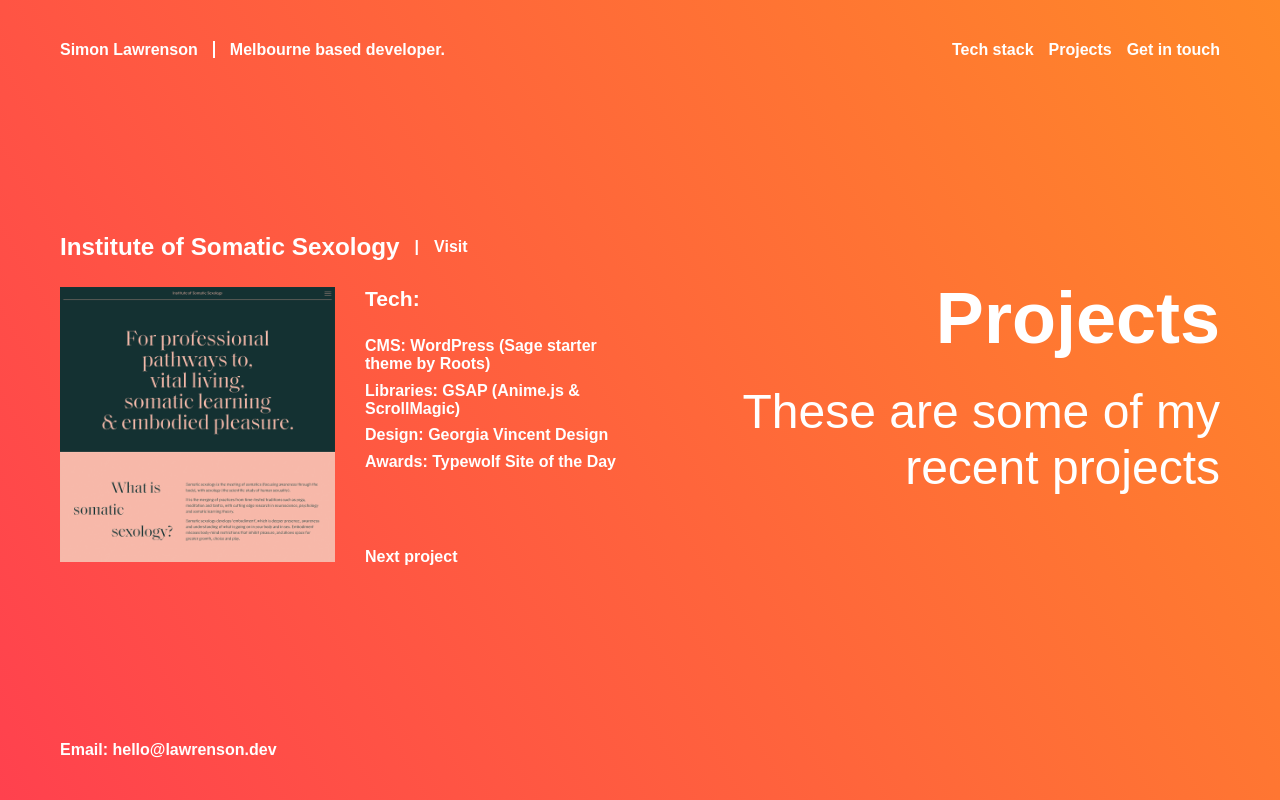
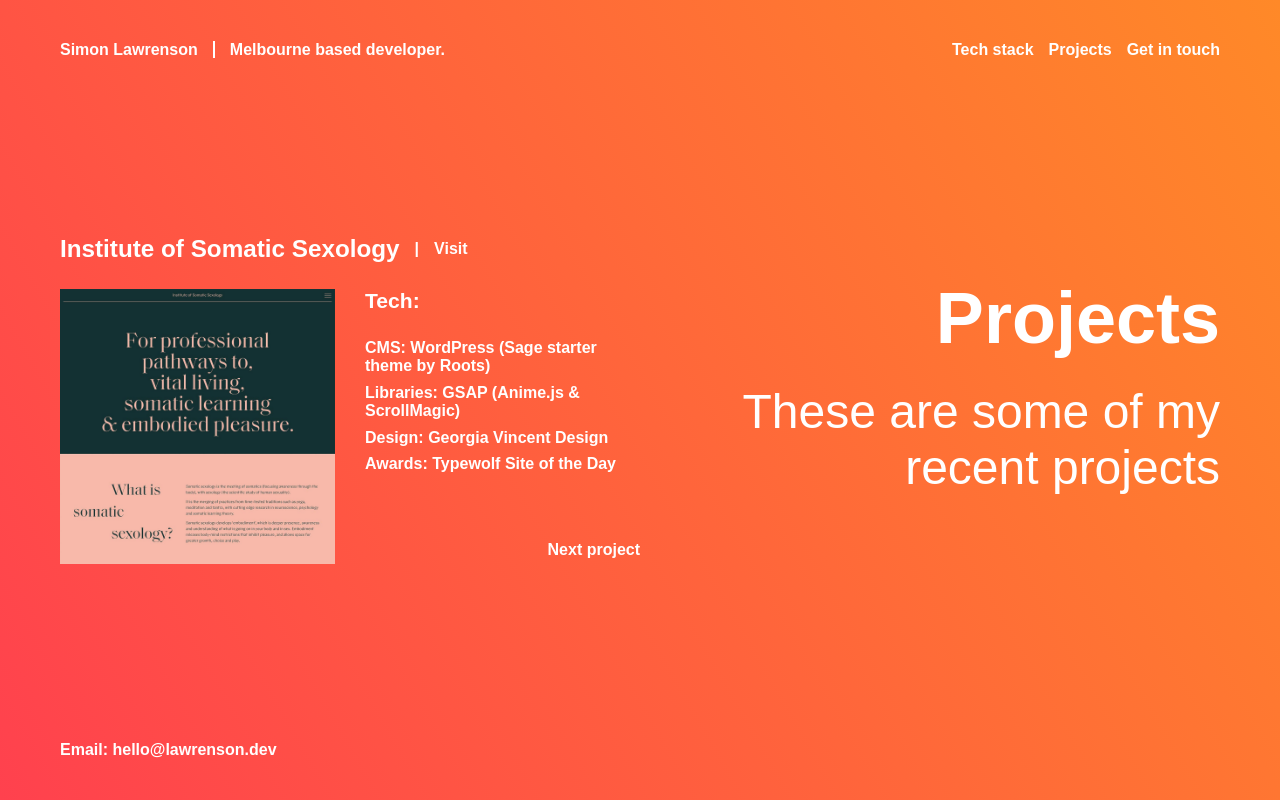
Before and after one commit to simonlawrenson/lawrenson.dev, a Gatsby site: page /projects in a window 1280 px wide. Built offline with nearby package versions, Linux system fonts and the light colour scheme; Gatsby itself is replaced by a stand-in of ours; a web font is replaced by a local one; what @fortawesome/pro-regular-svg-icons would draw is missing.

Commit message:
Add Slick Carousel functionality

```diff
--- a/package.json
+++ b/package.json
@@ -40,7 +40,9 @@
     "react": "^16.12.0",
     "react-dom": "^16.12.0",
     "react-helmet": "^5.2.1",
+    "react-slick": "^0.25.2",
     "react-typography": "^0.16.19",
+    "slick-carousel": "^1.8.1",
     "typeface-spacegrotesk": "0.0.66",
     "typography": "^0.16.19"
   },
--- a/src/components/projectComponent.js
+++ b/src/components/projectComponent.js
@@ -1,9 +1,10 @@
 import React from "react"
+import Img from "gatsby-image"
 import { FontAwesomeIcon } from '@fortawesome/react-fontawesome'
 import '../utils/fontawesome'
 
 export default ( props ) => (
-  <div className="col">
+  <div className={"project-slide " + props.class}>
     <div className="project-tech-title">
       <h2>{props.name}</h2>
       <p><span className="spacer">|</span>
@@ -14,15 +15,14 @@
     </div>
     <div className="project-component-container">
       <div className="col col-gutter-right">
-        <img src={ props.img } alt={ props.name + " project preview" } />
+        <Img fluid={ props.img } />
       </div>
       <div className="col col-gutter-left ">
         <h3 className="project-tech">Tech:</h3>
-        <p className="project-tech-list">{ props.cms }</p>
-        <p className="project-tech-list">{ props.js }</p>
-        <p className="project-tech-list">{ props.design }Design: <a href={ props.designLink } title="Visit site" rel="nofollow noopener noreferrer" target="_blank">{ props.designText }</a></p>
-        <p className="project-tech-list">Awards: <a href={ props.awardLink } title="Visit site" rel="nofollow noopener noreferrer" target="_blank">{ props.awardText }</a></p>
-        <a href="/next-project" className="project-next" title="Next project">Next project <FontAwesomeIcon icon={['far', 'long-arrow-alt-right']} /></a>
+        <p className="project-tech-list" style={{display: !props.cms && "none"}}>{ props.cms }</p>
+        <p className="project-tech-list" style={{display: !props.js && "none"}}>{ props.js }</p>
+        <p className="project-tech-list" style={{display: !props.designLink && "none"}}>Design: <a href={ props.designLink } title="Visit site" rel="nofollow noopener noreferrer" target="_blank">{ props.designText }</a></p>
+        <p className="project-tech-list" style={{display: !props.awardLink && "none"}}>Awards: <a href={ props.awardLink } title="Visit site" rel="nofollow noopener noreferrer" target="_blank">{ props.awardText }</a></p>
       </div>
     </div>
   </div>
--- /dev/null
+++ b/src/components/projectSlider.js
@@ -0,0 +1,68 @@
+import React from "react"
+import { StaticQuery, graphql } from "gatsby"
+import Slider from "react-slick"
+import "slick-carousel/slick/slick.css";
+import "slick-carousel/slick/slick-theme.css";
+import { FontAwesomeIcon } from '@fortawesome/react-fontawesome'
+import '../utils/fontawesome'
+import ProjectComponent from "../components/projectComponent"
+
+export default () => (
+  <StaticQuery
+    query={graphql`
+      query {
+        imageIss : file(relativePath: { eq: "project-previews/instituteofsomaticsexology.jpg"}) {
+          childImageSharp {
+            fluid( maxWidth: 330, quality: 100 ) {
+              ...GatsbyImageSharpFluid
+            }
+          }
+        }
+        imageAko : file(relativePath: { eq: "project-previews/akoedu.jpg"}) {
+          childImageSharp {
+            fluid( maxWidth: 330, quality: 100 ) {
+              ...GatsbyImageSharpFluid
+            }
+            }
+        }
+      }
+    `}
+    render={data => (
+      <Slider
+        dots={false}
+        arrows={true}
+        infinite={true}
+        sped={500}
+        slidesToShow={1}
+        slidesToScroll={1}
+        appendArrows=".btn-arrow-append"
+        nextArrows={<button  class="">Next</button>}
+        nextArrow={<a href="/hello" class="slick-arrow slick-next" title="Next project">Next project <FontAwesomeIcon icon={['far', 'long-arrow-alt-right']} / ></a>}
+        className="project-slider"
+      >
+        <ProjectComponent
+          name="Institute of Somatic Sexology"
+          domain="https://instituteofsomaticsexology.com/"
+          img={data.imageIss.childImageSharp.fluid}
+          cms="CMS: WordPress (Sage starter theme by Roots)"
+          js="Libraries: GSAP (Anime.js &amp; ScrollMagic)"
+          designLink="https://www.behance.net/georgiav134fde"
+          designText="Georgia Vincent Design"
+          awardLink="https://www.typewolf.com/site-of-the-day/institute-of-somatic-sexology"
+          awardText="Typewolf Site of the Day"
+          class="active"
+          >
+        </ProjectComponent>
+        <ProjectComponent
+          name="Ako"
+          domain="https://akoedu.com.au"
+          img={data.imageAko.childImageSharp.fluid}
+          cms="CMS: WordPress (Sage starter theme by Roots)"
+          js="Libraries: jQuery"
+          class=""
+        >
+        </ProjectComponent>
+      </Slider>
+    )}
+  />
+)
--- a/src/pages/projects.js
+++ b/src/pages/projects.js
@@ -1,10 +1,9 @@
 import React from "react"
-import { graphql } from "gatsby"
 import SEO from "../components/SEO"
 import Layout from "../components/layout"
-import ProjectComponent from "../components/projectComponent"
+import ProjectSlider from "../components/projectSlider"
 
-export default ({ data }) =>
+export default () =>
   <Layout>
     <SEO
       title="Projects"
@@ -15,28 +14,8 @@
         <h1>Projects</h1>
         <p>These are some of my recent projects</p>
       </div>
-      <ProjectComponent
-        name="Institute of Somatic Sexology"
-        domain="https://instituteofsomaticsexology.com/"
-        img={data.file.childImageSharp.fluid.src}
-        cms="CMS: WordPress (Sage starter theme by Roots)"
-        js="Libraries: GSAP (Anime.js &amp; ScrollMagic)"
-        designLink="https://www.behance.net/georgiav134fde"
-        designText="Georgia Vincent Design"
-        awardLink="https://www.typewolf.com/site-of-the-day/institute-of-somatic-sexology"
-        awardText="Typewolf Site of the Day"
-        ></ProjectComponent>
+      <div class="col">
+        <ProjectSlider />
+      </div>
     </div>
   </Layout>
-
-export const query = graphql`
-  query {
-    file(relativePath: { eq: "project-previews/instituteofsomaticsexology.png"}) {
-      childImageSharp {
-        fluid( maxWidth: 700 ) {
-          ...GatsbyImageSharpFluid
-        }
-      }
-    }
-  }
-`
--- a/src/styles/global.scss
+++ b/src/styles/global.scss
@@ -278,6 +278,61 @@
   }
 }
 
+.container-projects > .col {
+  max-width: 50%;
+}
+
+.project-slider {
+  display: block;
+  width: 100%;
+  position: relative;
+  overflow: hidden;
+
+  .slick-next {
+    width: auto;
+    height: auto;
+    position: absolute;
+    color: $brandWhite;
+    top: auto;
+    top: initial;
+    right: 0;
+    bottom: -10px;
+    left: auto;
+    left: initial;
+    font-size: 1rem;
+    line-height: 1.5rem;
+
+    &:before {
+      content: " ";
+      position: absolute;
+      width: 0;
+      height: 2px;
+      bottom: -2px;
+      left: 0;
+      background-color: $brandWhite;
+      visibility: hidden;
+      transition: all 0.3 ease-in;
+    }
+
+    &:hover {
+      color: $brandWhite;
+    }
+
+    &:hover {
+      text-decoration: none;
+
+      &:before {
+        visibility: visible;
+        width: 100%;
+        transition: all 0.3s ease-out;
+      }
+    }
+  }
+  .slick-prev {
+    display: none;
+  }
+}
+
 .project-component-container,
 .project-tech-title {
   display: -ms-flexbox;
@@ -384,3 +439,7 @@
 .container-footer p {
   margin-bottom: 0;
 }
+
+/****************************************
+ * Animation Styling
+ ***************************************/
```
Also changed, not shown: src/images/project-previews/akoedu.jpg (added), src/images/project-previews/instituteofsomaticsexology.jpg (added), 1 other file.
